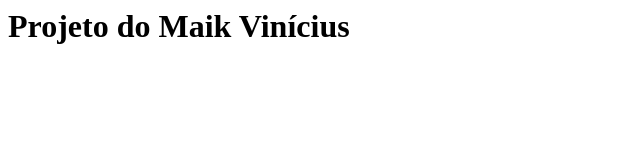
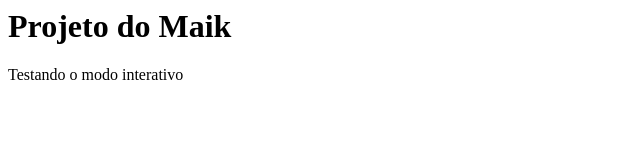
Before and after one commit to maikvinicius/curso-git, a plain HTML site: page index.html in a window 1280 px wide. Shown: the whole page, without its empty margins (0-640 px from the left). Drawn offline with Linux system fonts and the light colour scheme.

Commit message:
Alterado o Título e adicionado um resumo

```diff
--- a/index.html
+++ b/index.html
@@ -3,7 +3,8 @@
   <head>
   </head>
   <body>
-    <h1>Projeto do Maik Vinícius</h1>
+    <h1>Projeto do Maik</h1>
+    <p>Testando o modo interativo</p>
   </body>
 
 </html>
```
